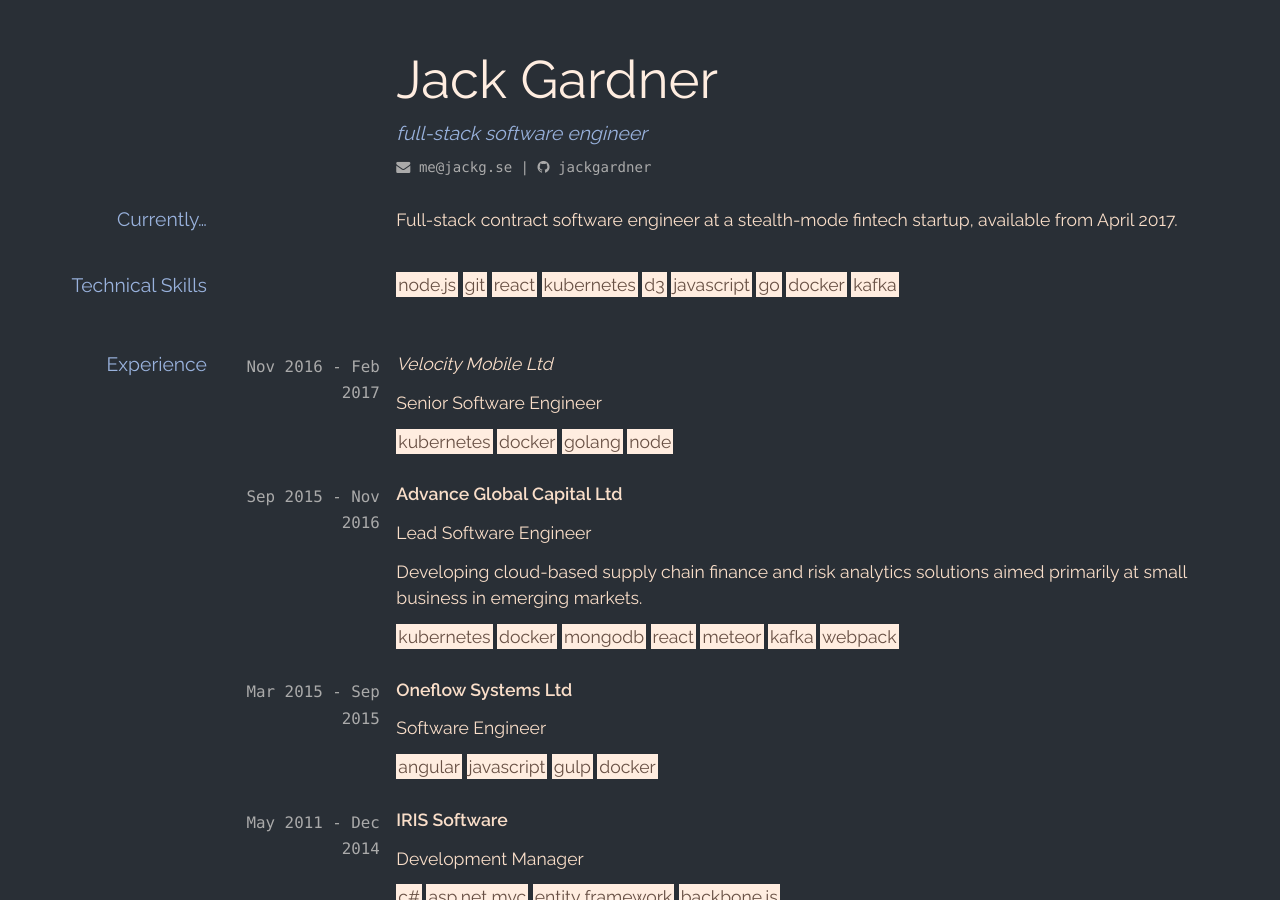
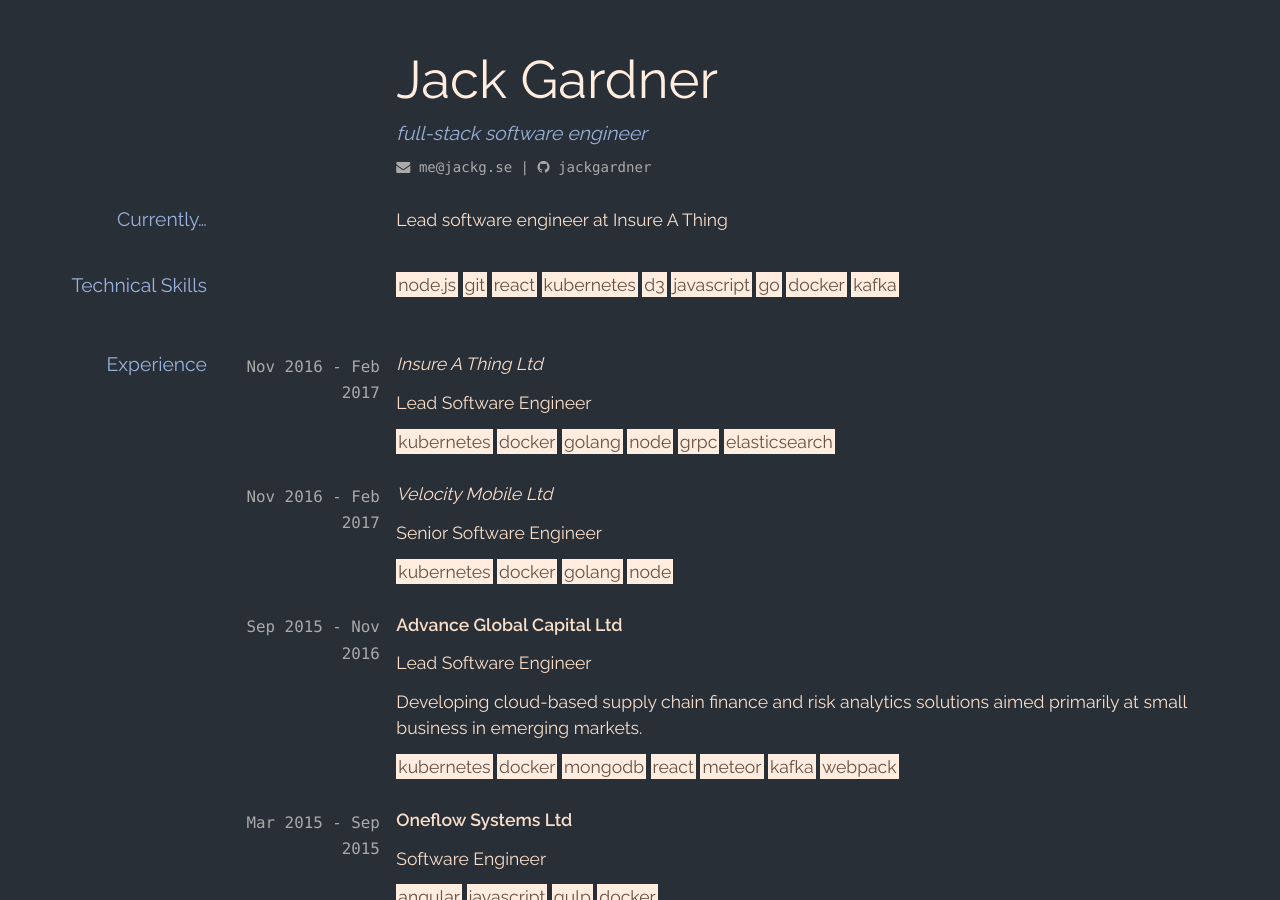
Before and after one commit to jackgardner/jackgardner.github.io, a Jekyll site: the page built from index.md, in a window 1280 px wide and 900 px high. Built offline with Jekyll 4.4.1, drawn with Linux system fonts in a browser that asks for light colours; nearby versions of some CDN libraries.

Commit message:
Update index.md

```diff
--- a/index.md
+++ b/index.md
@@ -13,7 +13,7 @@ full-stack software engineer
 </div>
 
 ## Currently...
-Full-stack contract software engineer at a stealth-mode fintech startup, available from April 2017.
+Lead software engineer at Insure A Thing
 
 ## Technical Skills
 <ul class="skillz">
@@ -29,6 +29,20 @@ Full-stack contract software engineer at a stealth-mode fintech startup, availab
 </ul>
 
 ## Experience
+
+`Nov 2016 - Feb 2017`
+*Insure A Thing Ltd*
+
+Lead Software Engineer
+
+<ul class="skillz">
+  <li>kubernetes</li>
+  <li>docker</li>
+  <li>golang</li>
+  <li>node</li>
+  <li>grpc</li>
+  <li>elasticsearch</li>
+</ul>
 
 `Nov 2016 - Feb 2017`
 *Velocity Mobile Ltd*
```
